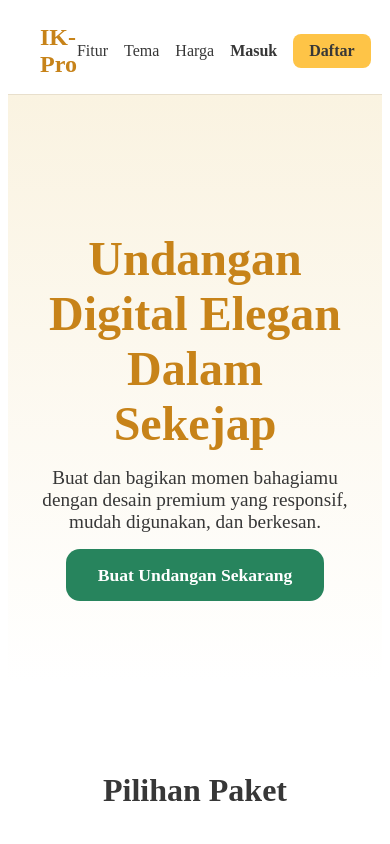
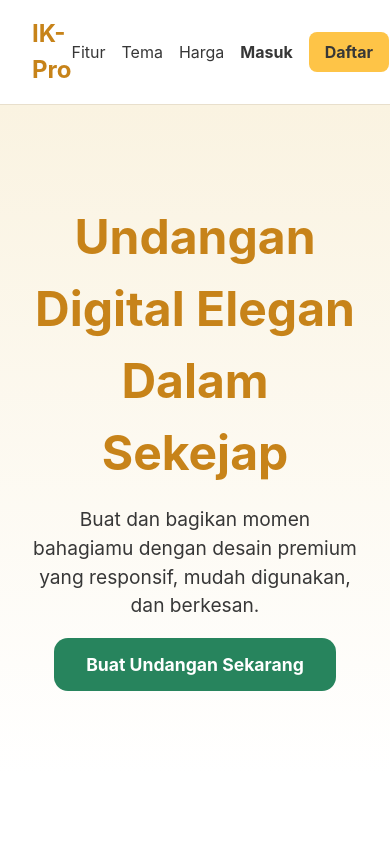
Before and after one commit to ikproduction123/ik-production, a React (Vite) app: page / in a window 390 px wide. Shown: the top 844 px of the page. Built offline with nearby package versions, Linux system fonts and the light colour scheme; no server answers; the database is empty.

Commit message:
style: apply global box-sizing reset to fix mobile overflow issues

```diff
--- a/src/styles/global.css
+++ b/src/styles/global.css
@@ -0,0 +1,24 @@
+body {
+  background-color: var(--bg-primary);
+  color: var(--text-primary);
+  line-height: 1.5;
+}
+
+/* Mempercantik Scrollbar */
+::-webkit-scrollbar {
+  width: 8px;
+  height: 8px;
+}
+
+::-webkit-scrollbar-track {
+  background: var(--bg-primary);
+}
+
+::-webkit-scrollbar-thumb {
+  background: #cbd5e1;
+  border-radius: 4px;
+}
+
+::-webkit-scrollbar-thumb:hover {
+  background: #94a3b8;
+}
--- a/src/styles/reset.css
+++ b/src/styles/reset.css
@@ -0,0 +1,27 @@
+/* Reset CSS Dasar */
+*, *::before, *::after {
+  box-sizing: border-box;
+  margin: 0;
+  padding: 0;
+}
+
+html, body {
+  width: 100%;
+  overflow-x: hidden; /* Mencegah scroll horizontal */
+  font-family: -apple-system, BlinkMacSystemFont, "Segoe UI", Roboto, Helvetica, Arial, sans-serif;
+  -webkit-font-smoothing: antialiased;
+}
+
+img, picture, video, canvas, svg {
+  display: block;
+  max-width: 100%;
+}
+
+input, button, textarea, select {
+  font: inherit;
+  box-sizing: border-box; /* Memastikan input tidak melebihi form */
+}
+
+p, h1, h2, h3, h4, h5, h6 {
+  overflow-wrap: break-word;
+}
```
